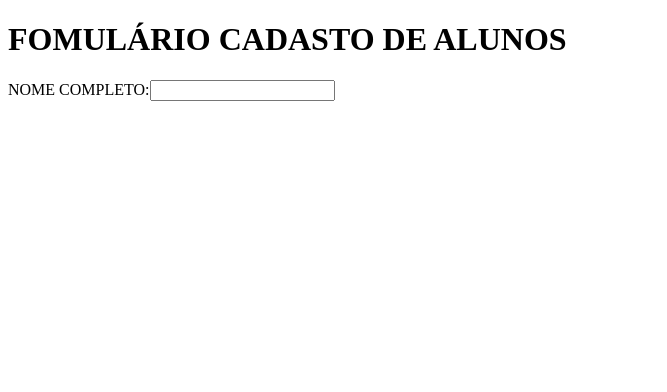
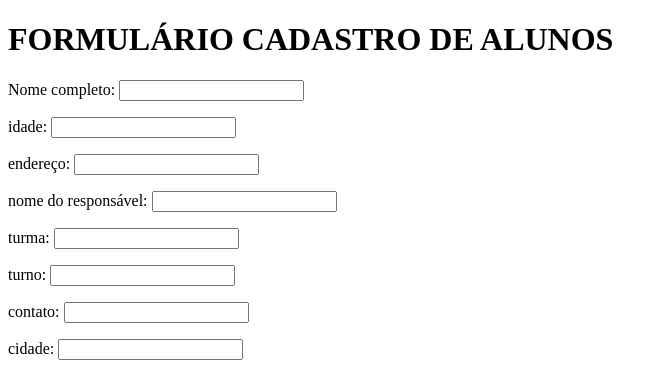
Before and after one commit to lia9511/formulario, a plain HTML site: page index.html in a window 1280 px wide. Shown: the whole page, without its empty margins (0-667 px from the left). Drawn offline with Linux system fonts and the light colour scheme.

Commit message:
Update index.html

```diff
--- a/index.html
+++ b/index.html
@@ -4,15 +4,23 @@
     <meta charset="UTF-8">
     <meta http-equiv="X-UA-Compatible" content="IE=edge">
     <meta name="viewport" content="width=device-width, initial-scale=1.0">
-    <title>FORMULARIO</title>
+    <title>FORMULÁRIO</title>
 </head>
 <body>
-    <h1>FOMULÁRIO CADASTO DE ALUNOS</h1>
-
-<FORM>
-<P> NOME COMPLETO:<input type="text" name="NOME" <P\>
+    <h1>FORMULÁRIO CADASTRO DE ALUNOS</h1>
+    <form>
+        <p>Nome completo: <input type="text" name="Nome" id="Nome" : </p>
+         <p>idade: <input type="text" name="idade" id="idade" : </p>
+          <p>endereço: <input type="text" name="endereço" id="endereço" : </p>
+           <p>nome do responsável: <input type="text" name="nome do responsável" id="nome do responsável" : </p>
+            <p>turma: <input type="text" name="turma" id="turma" : </p>
+              <p>turno: <input type="text" name="turno" id="turno" : </p>
+               <p>contato: <input type="text" name="contato" id="contato" : </p>
+                  <p>cidade: <input type="text" name="cidade" id="cidade" : </p>
 
 
-</FORM>
+
+  </form>
+
 </body>
 </html>
```
